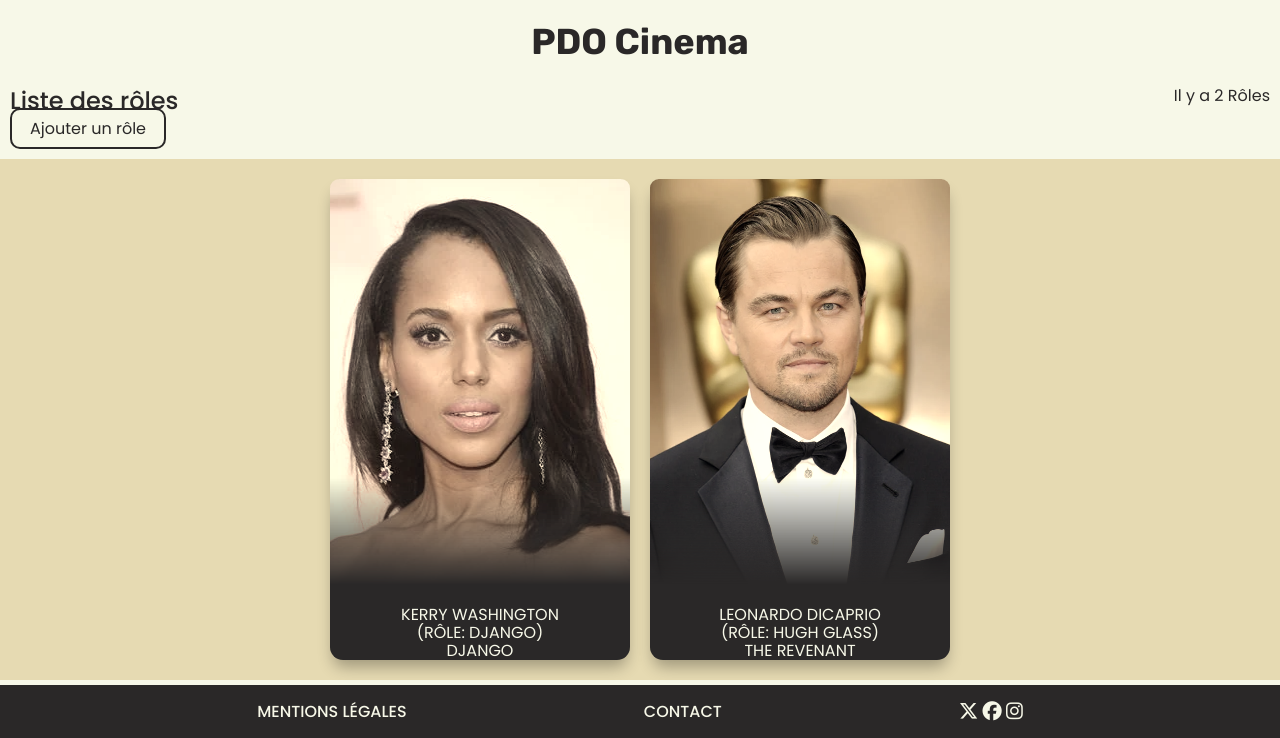
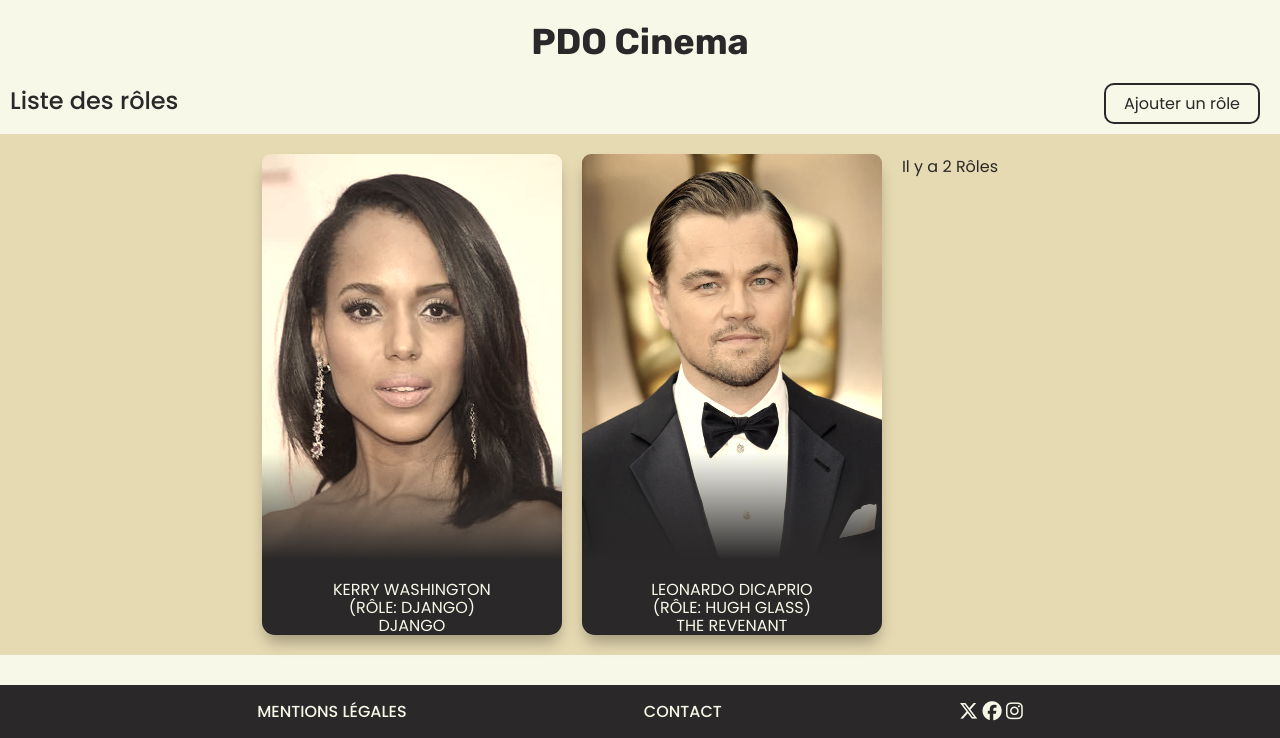
Before and after one commit to ginodalsasso/projet-cinema, a PHP site: page /index.php?action=listRoles in a window 1280 px wide. Shown: the part 62-800 px from the top of the page. Run offline with PHP 8.4, Linux system fonts and the light colour scheme; data comes from the database, SQL or seed files in the repository; some libraries are stand-ins or nearby versions.

Commit message:
html editing

```diff
--- a/public/css/style.css
+++ b/public/css/style.css
@@ -142,7 +142,7 @@
 /*=============== FONT ===============*/
 .count_list{
     text-align: end;
-    padding-right: 10px;
+    padding-right: 20px;
 }
 
 h1{
--- a/view/list/listActeurs.php
+++ b/view/list/listActeurs.php
@@ -2,9 +2,10 @@
 <?php ob_start(); ?>
 
 <!-- Affichage du nombre d'Acteurs -->
-<p class="count_list">Il y a <?= $requeteActeurs->rowCount() ?> acteurs</p>
+
+<span id="add_btn_position">
     <a href="index.php?action=addActeur" class="add_btn">Ajouter un acteur </a>
-
+</span>
 <div class="cards_list">
     <?php
         foreach($requeteActeurs->fetchAll() as $acteur) { ?>
@@ -19,6 +20,7 @@
 
                 <?php } ?>
 </div>
+<p class="count_list">Il y a <?= $requeteActeurs->rowCount() ?> acteurs</p>
 
 <?php
 
--- a/view/list/listFilms.php
+++ b/view/list/listFilms.php
@@ -2,13 +2,12 @@
 <?php ob_start(); ?>
 
 <!-- Affichage du nombre de films -->
-<p class="count_list">Il y a <?= $requeteFilms->rowCount() ?> films</p>
+<span id="add_btn_position">
         <a href="index.php?action=addFilm" class="add_btn">Ajouter un film </a>
-
+</span>
 
 <div class="cards_list">
         <?php
-
                 foreach($requeteFilms->fetchAll() as $film) { ?>
                         <div class="card_item">
                                 <a href="index.php?action=detailFilm&id=<?= $film["id_film"] ?>"><figure class="fade_card"><img src="<?= $film['affiche']?>" alt="affiche du film"></figure></a>
@@ -19,6 +18,7 @@
 
                 <?php } ?>
 </div>
+<p class="count_list">Il y a <?= $requeteFilms->rowCount() ?> films</p>
 
 <?php
 
--- a/view/list/listGenres.php
+++ b/view/list/listGenres.php
@@ -2,8 +2,9 @@
 <?php ob_start(); ?>
 
 <!-- Affichage du nombre de genres -->
-<p class="count_list">Il y a <?= $requeteGenres->rowCount() ?> Genres</p>
+<span id="add_btn_position">
     <a href="index.php?action=addGenre" class="add_btn">Ajouter un genre </a>
+</span>
 
 <div class="cards_list">
 
@@ -18,8 +19,9 @@
                 <p><?= $genre["titre"] ?></p>
                 <p><?= $genre["nom_genre"] ?></p>
             </div>
+        <?php } ?>
 
-            <?php } ?>
+        <p class="count_list">Il y a <?= $requeteGenres->rowCount() ?> Genres</p>
 
 <?php
 
--- a/view/list/listRealisateurs.php
+++ b/view/list/listRealisateurs.php
@@ -2,8 +2,9 @@
 <?php ob_start(); ?>
 
 <!-- Affichage du nombre de réalisateurs -->
-<p class="count_list">Il y a <?= $requeteRealisateurs->rowCount() ?> réalisateurs</p>
+<span id="add_btn_position">
     <a href="index.php?action=addRealisateur" class="add_btn">Ajouter un réalisateur </a>
+</span>
 
 <div class="cards_list">
     <?php
@@ -18,6 +19,7 @@
             </div>
 
         <?php } ?>
+        <p class="count_list">Il y a <?= $requeteRealisateurs->rowCount() ?> réalisateurs</p>
 
 <?php
 
--- a/view/list/listRoles.php
+++ b/view/list/listRoles.php
@@ -2,8 +2,9 @@
 <?php ob_start(); ?>
 
 <!-- Affichage du nombre de rôles -->
-<p class="count_list">Il y a <?= $requeteRoles->rowCount() ?> Rôles</p>
+<span id="add_btn_position">
     <a href="index.php?action=addRole" class="add_btn">Ajouter un rôle </a>
+</span>
 
 <div class="cards_list">
     <?php
@@ -18,9 +19,9 @@
                 <p><?= "(Rôle: " . $role["role_personnage"] . ")"?></p>
                 <p><?= $role["titre"] ?></p>
             </div>
-
         <?php } ?>
 
+    <p class="count_list">Il y a <?= $requeteRoles->rowCount() ?> Rôles</p>
 <?php
 
 // Définition des titres pour la vue
```
Lines whose indentation alone changed are shown as unchanged.
